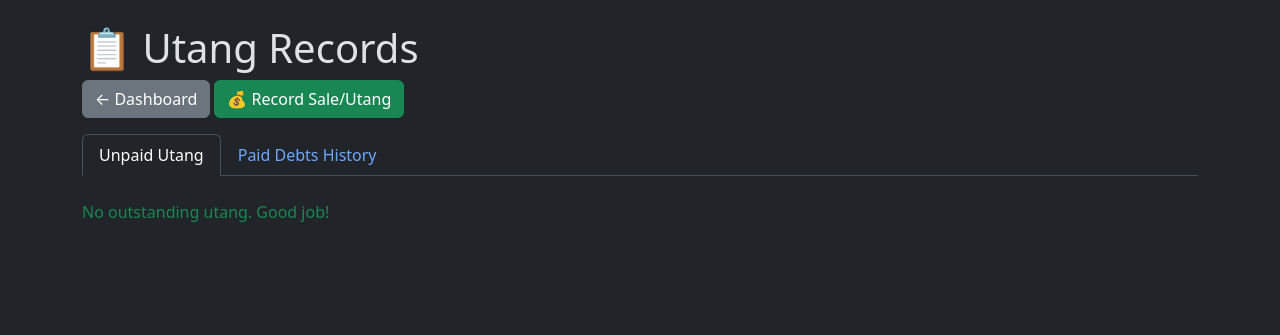
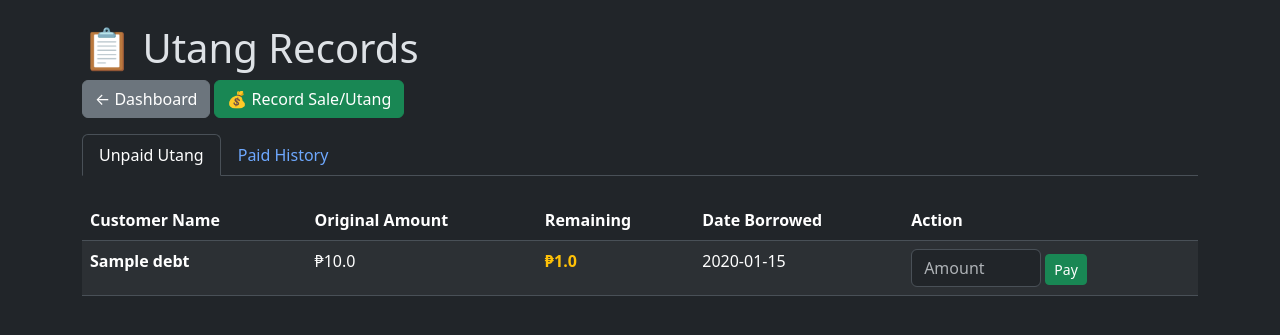
Before and after one commit to sejiro06/princess-inventory, a Flask app: page /debts in a window 1280 px wide. Shown: the top 335 px of the page. Run offline with Flask 3, Linux system fonts and the light colour scheme; tables that the repository leaves empty hold one stand-in row (values such as "Sample post").

Commit message:
Update debts.html

```diff
--- a/templates/debts.html
+++ b/templates/debts.html
@@ -3,7 +3,7 @@
 <head>
     <meta charset="UTF-8">
     <meta name="viewport" content="width=device-width, initial-scale=1.0">
-    <title>Utang Records</title>
+    <title>Utang Records - Princess Inventory</title>
     <link href="https://cdn.jsdelivr.net/npm/bootstrap@5.3.3/dist/css/bootstrap.min.css" rel="stylesheet">
 </head>
 <body>
@@ -18,26 +18,26 @@
             <a class="nav-link active" data-bs-toggle="tab" href="#unpaid">Unpaid Utang</a>
         </li>
         <li class="nav-item">
-            <a class="nav-link" data-bs-toggle="tab" href="#paid">Paid Debts History</a>
+            <a class="nav-link" data-bs-toggle="tab" href="#paid">Paid History</a>
         </li>
     </ul>
 
     <div class="tab-content">
         <!-- Unpaid Tab -->
         <div class="tab-pane fade show active" id="unpaid">
-            {% if unpaid %}
+            {% if debts %}
             <table class="table table-striped">
                 <thead>
                     <tr>
-                        <th>Customer</th>
-                        <th>Amount</th>
+                        <th>Customer Name</th>
+                        <th>Original Amount</th>
                         <th>Remaining</th>
-                        <th>Date</th>
+                        <th>Date Borrowed</th>
                         <th>Action</th>
                     </tr>
                 </thead>
                 <tbody>
-                    {% for d in unpaid %}
+                    {% for d in debts %}
                     <tr>
                         <td><strong>{{ d['customer_name'] }}</strong></td>
                         <td>₱{{ d['amount'] }}</td>
@@ -46,7 +46,7 @@
                         <td>
                             <form method="POST" class="d-inline">
                                 <input type="hidden" name="debt_id" value="{{ d['id'] }}">
-                                <input type="number" name="payment" step="0.01" placeholder="Pay" style="width:120px" class="form-control d-inline" required>
+                                <input type="number" name="payment" step="0.01" placeholder="Amount" style="width: 130px;" class="form-control d-inline" required>
                                 <button type="submit" class="btn btn-sm btn-success">Pay</button>
                             </form>
                         </td>
@@ -55,36 +55,14 @@
                 </tbody>
             </table>
             {% else %}
-            <p class="text-success">No outstanding utang. Good job!</p>
+            <div class="alert alert-success">No outstanding utang right now!</div>
             {% endif %}
         </div>
 
         <!-- Paid History Tab -->
         <div class="tab-pane fade" id="paid">
-            {% if paid %}
-            <table class="table table-striped">
-                <thead>
-                    <tr>
-                        <th>Customer</th>
-                        <th>Original Amount</th>
-                        <th>Paid</th>
-                        <th>Date Paid</th>
-                    </tr>
-                </thead>
-                <tbody>
-                    {% for p in paid %}
-                    <tr>
-                        <td>{{ p['customer_name'] }}</td>
-                        <td>₱{{ p['amount'] }}</td>
-                        <td class="text-success">₱{{ p['amount'] - p['remaining'] }}</td>
-                        <td>{{ p['date'] }}</td>
-                    </tr>
-                    {% endfor %}
-                </tbody>
-            </table>
-            {% else %}
-            <p>No paid debts yet.</p>
-            {% endif %}
+            <p class="text-muted">Payment history will appear here once you record payments.</p>
+            <!-- We'll improve this later when we add payment history table -->
         </div>
     </div>
 </div>
```
